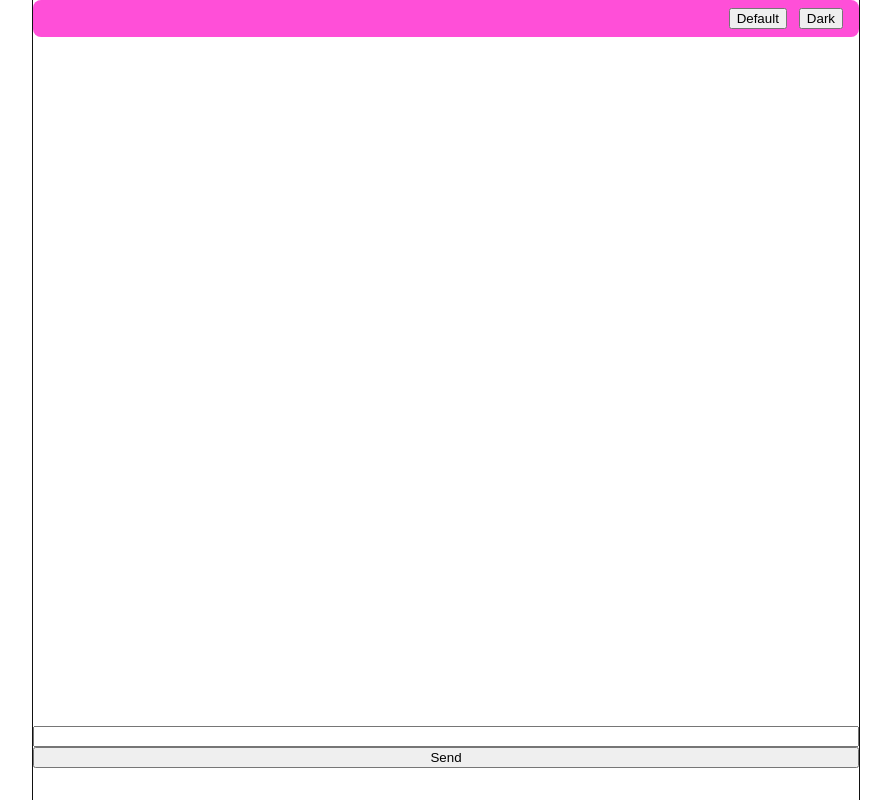
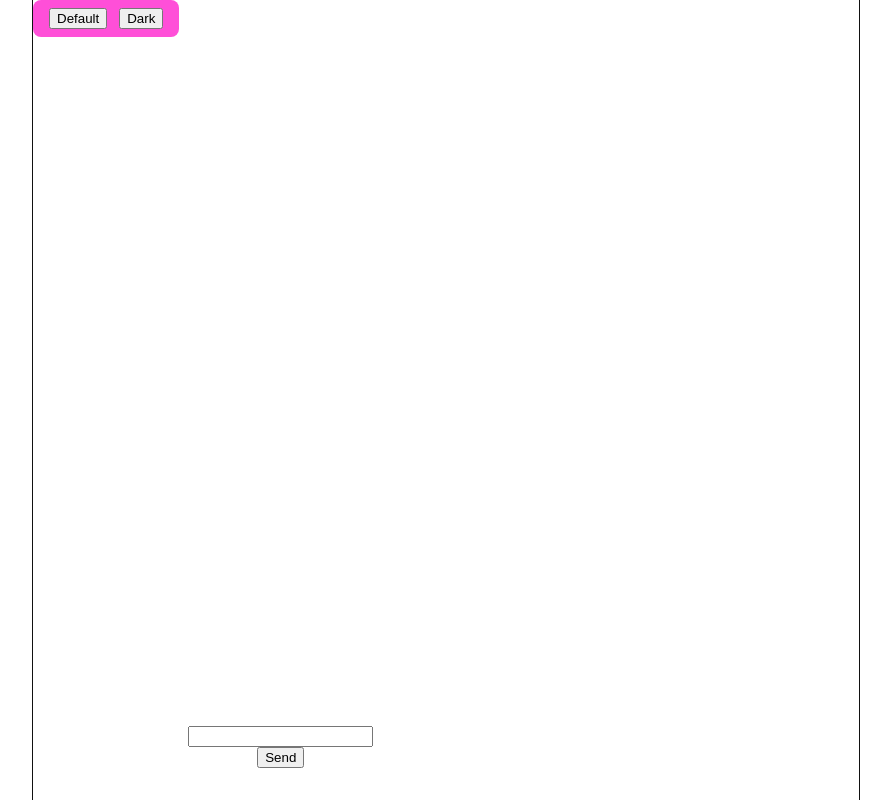
Before and after one commit to wbhager/SupportTech_ai, a React (Vite) app in the folder frontend-react/: page / in a window 1280 px wide. Shown: the whole page, without its empty margins (194-1085 px from the left). Built offline with nearby package versions, Linux system fonts and the light colour scheme.

Commit message:
limited the spacing of the input container and response as well as the size of the input box, input work completed on 5/6

```diff
--- a/frontend-react/src/index.css
+++ b/frontend-react/src/index.css
@@ -44,12 +44,16 @@ body {
 
 .page-bottom {
   display: flex;
+  align-items: center;
+  width: 60%;
   flex-direction: column;
 }
 
 
 .theme-button {
-  display: inline-flex;
+  display: flex;
+  justify-content: flex-end;
+  width: fit-content;
   padding: 8px 16px;
   border: none;
   border-radius: var(--radius);
```
Also changed, not shown: 1 other file (tests, documents, lock files or other folders).
